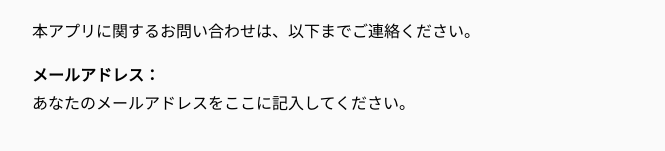
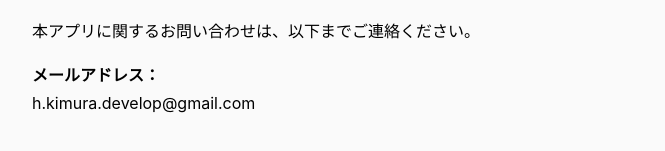
Before and after one commit to Kimura101/moran.github.io, a plain HTML site: page index.html in a window 1280 px wide. Shown: the part 1818-1969 px from the top of the page, without its empty margins (158-823 px from the left). Drawn offline with Linux system fonts and the light colour scheme.

Commit message:
Update email address in index.html

```diff
--- a/index.html
+++ b/index.html
@@ -113,7 +113,7 @@
 
 <p>
 <strong>メールアドレス：</strong><br>
-あなたのメールアドレスをここに記入してください。
+h.kimura.develop@gmail.com
 </p>
 
 </section>
```
